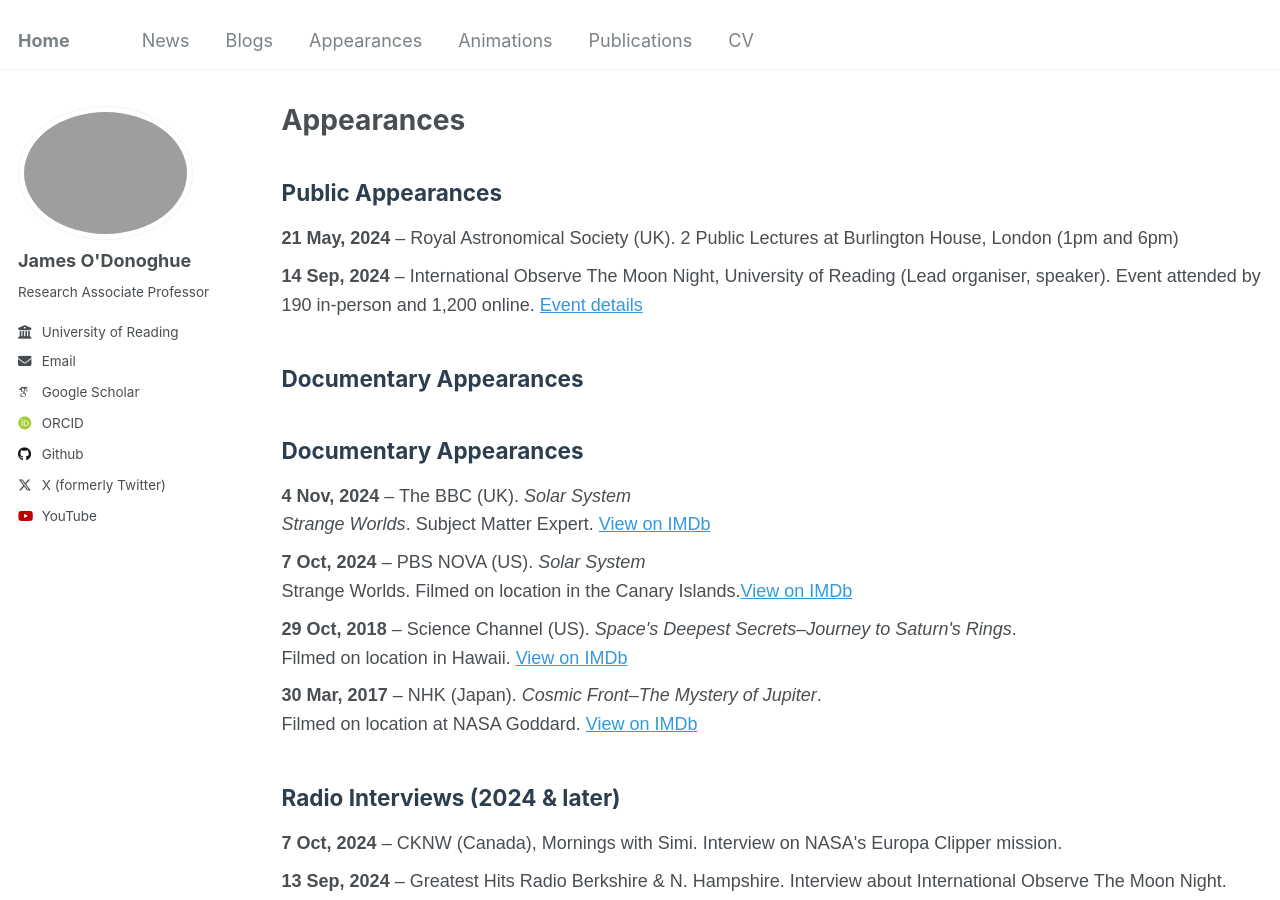
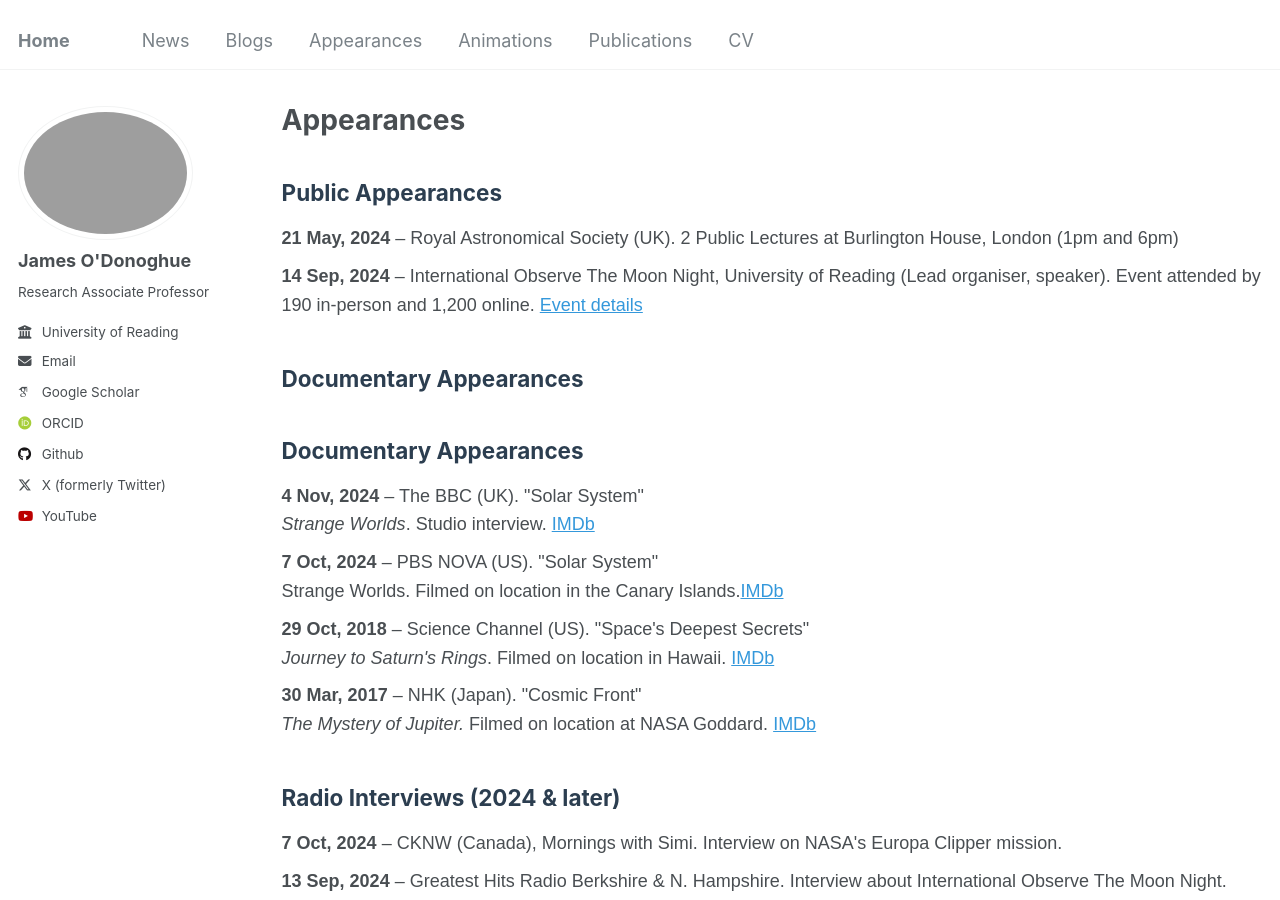
Before and after one commit to odonoghuespace/odonoghuespace.github.io, a Jekyll site: the page built from _pages/appearances.html, in a window 1280 px wide and 900 px high. Built offline with Jekyll 4.4.1, drawn with Linux system fonts in a browser that asks for light colours; some web fonts are replaced.

```diff
--- a/_pages/appearances.html
+++ b/_pages/appearances.html
@@ -51,20 +51,20 @@ author_profile: true
          <h2>Documentary Appearances</h2>
     <ul>
         <li>
-            <strong>4 Nov, 2024</strong> – The BBC (UK). <em>Solar System</em>
-            <br><em>Strange Worlds</em>. Subject Matter Expert. <a href="https://m.imdb.com/title/tt33710647/?ref_=tt_eps_top" target="_blank">View on IMDb</a>
+            <strong>4 Nov, 2024</strong> – The BBC (UK). "Solar System"
+            <br><em>Strange Worlds</em>. Studio interview. <a href="https://m.imdb.com/title/tt33710647/?ref_=tt_eps_top" target="_blank">IMDb</a>
         </li>
         <li>
-            <strong>7 Oct, 2024</strong> – PBS NOVA (US). <em>Solar System</em>
-            <br>Strange Worlds</em>. Filmed on location in the Canary Islands.<a href="https://m.imdb.com/title/tt33575526/?ref_=tt_ov_ep_pr" target="_blank">View on IMDb</a>
+            <strong>7 Oct, 2024</strong> – PBS NOVA (US). "Solar System"
+            <br>Strange Worlds</em>. Filmed on location in the Canary Islands.<a href="https://m.imdb.com/title/tt33575526/?ref_=tt_ov_ep_pr" target="_blank">IMDb</a>
         </li>
         <li>
-            <strong>29 Oct, 2018</strong> – Science Channel (US). <em>Space's Deepest Secrets–Journey to Saturn's Rings</em>.
-            <br>Filmed on location in Hawaii. <a href="https://m.imdb.com/title/tt9208136/?ref_=ttep_ep3" target="_blank">View on IMDb</a>
+            <strong>29 Oct, 2018</strong> – Science Channel (US). "Space's Deepest Secrets"
+            <br><em>Journey to Saturn's Rings</em>. Filmed on location in Hawaii. <a href="https://m.imdb.com/title/tt9208136/?ref_=ttep_ep3" target="_blank">IMDb</a>
         </li>
         <li>
-            <strong>30 Mar, 2017</strong> – NHK (Japan). <em>Cosmic Front–The Mystery of Jupiter</em>.
-            <br>Filmed on location at NASA Goddard. <a href="https://m.imdb.com/title/tt9252696/?ref_=tt_cl_eps_sm_1" target="_blank">View on IMDb</a>
+            <strong>30 Mar, 2017</strong> – NHK (Japan). "Cosmic Front"
+            <br><em>The Mystery of Jupiter.</em> Filmed on location at NASA Goddard. <a href="https://m.imdb.com/title/tt9252696/?ref_=tt_cl_eps_sm_1" target="_blank">IMDb</a>
         </li>
     </ul>
     </div>
```
